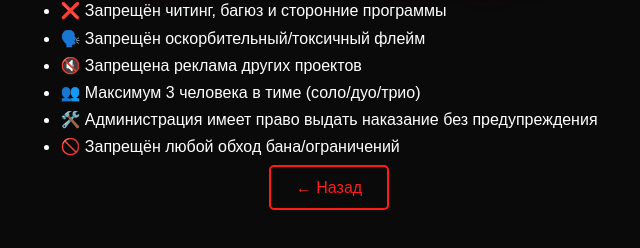
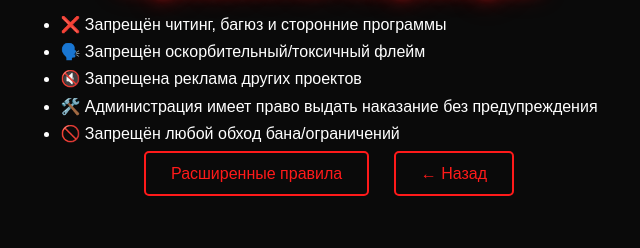
Before and after one commit to PixelGlimmer/RUSTMAINSITE, a plain HTML site: page rules.html in a window 1280 px wide. Shown: the part 338-586 px from the top of the page, without its empty margins (311-951 px from the left). Drawn offline with Linux system fonts and the light colour scheme.

Commit message:
Update rules.html

```diff
--- a/rules.html
+++ b/rules.html
@@ -13,11 +13,11 @@
       <li>❌ Запрещён читинг, багюз и сторонние программы</li>
       <li>🗣️ Запрещён оскорбительный/токсичный флейм</li>
       <li>🔇 Запрещена реклама других проектов</li>
-      <li>👥 Максимум 3 человека в тиме (соло/дуо/трио)</li>
       <li>🛠️ Администрация имеет право выдать наказание без предупреждения</li>
       <li>🚫 Запрещён любой обход бана/ограничений</li>
     </ul>
     <br>
+    <a class="btn" href="https://docs.google.com/document/d/1X-gnl901Eq2srsIilWgrT_6O7Tf8fSYwgvkivlus1_o/edit?usp=drivesdk">Расширенные правила</a>
     <a class="btn" href="index.html">← Назад</a>
   </div>
 </body>
```
